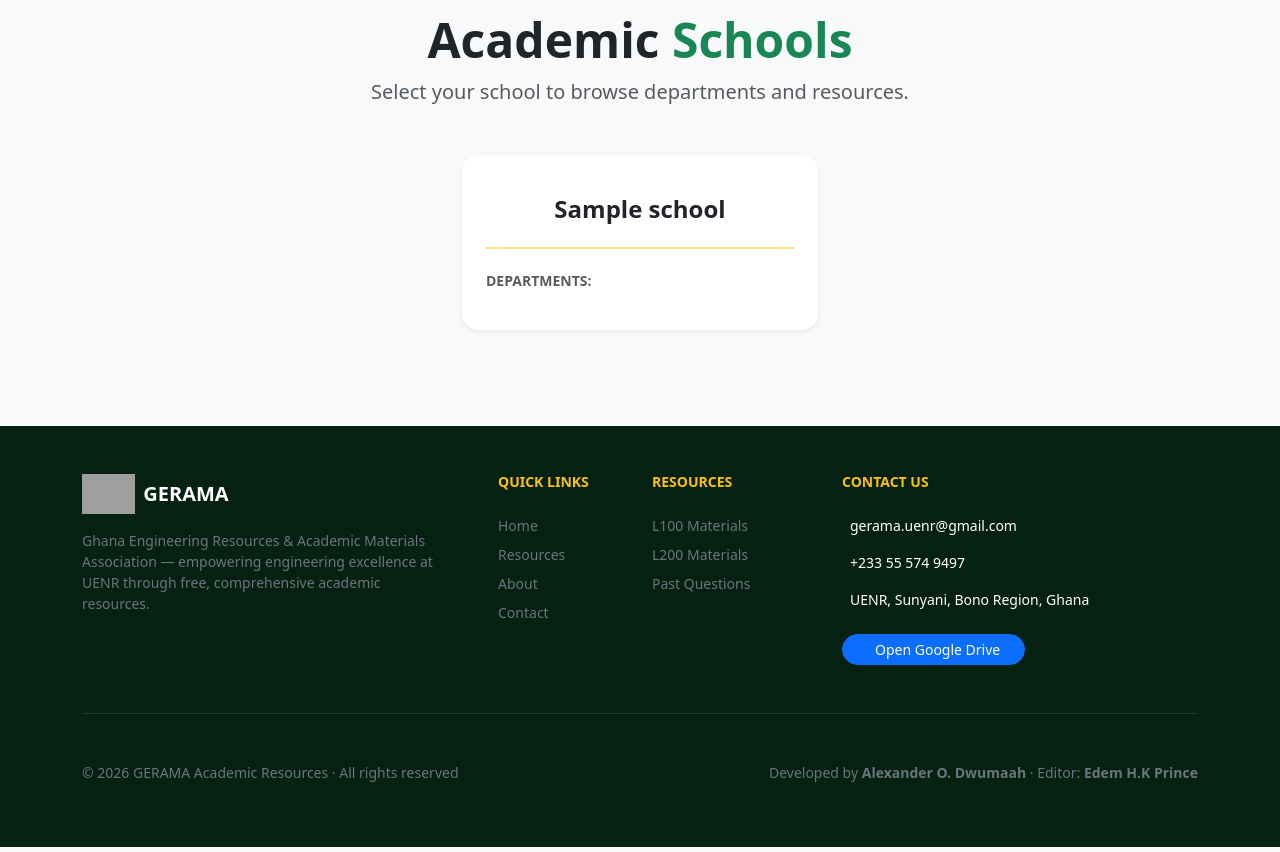
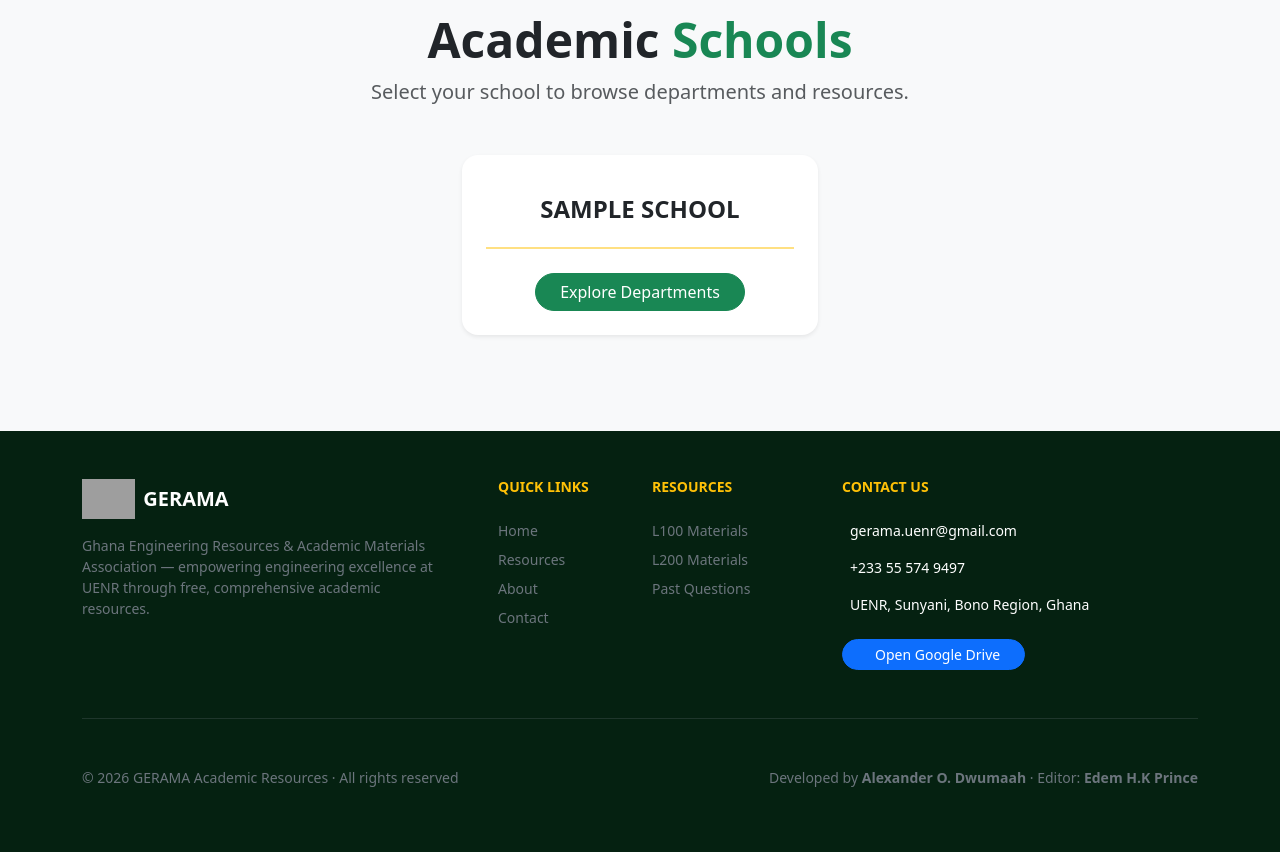
Before and after one commit to teamgerama/TeamGERAMA, a Django app: page /resources/ in a window 1280 px wide. Shown: the part 171-1023 px from the top of the page. Run offline with Django 5.2, Linux system fonts and the light colour scheme; tables that the repository leaves empty hold one stand-in row (values such as "Sample post"); grey boxes are pictures that could not be loaded.

Commit message:
UI: Cleaned up school_list.html and resolved duplicate card elements

```diff
--- a/templates/academy/school_list.html
+++ b/templates/academy/school_list.html
@@ -16,24 +16,19 @@
                     <div class="mb-3 text-success fs-1">
                         <i class="bi bi-mortarboard-fill"></i>
                     </div>
-                    <h4 class="card-title fw-bold">{{ school.name }}</h4>
+                    <h4 class="card-title fw-bold text-uppercase">{{ school.name }}</h4>
                     <hr class="my-4 text-warning border-2 opacity-50">
 
-                    <div class="text-start">
-                        <h6 class="fw-bold small text-uppercase text-muted mb-3">Departments:</h6>
-                        {% for dept in school.department_set.all %}
-                            <div class="mb-3">
-                                <p class="mb-1 fw-bold text-success small">{{ dept.name }}</p>
-                                {% for prog in dept.programme_set.all %}
-                                    <a href="{% url 'programme_detail' prog.pk %}" class="btn btn-link text-decoration-none text-secondary p-0 mb-1 d-block small">
-                                        <i class="bi bi-chevron-right me-1 text-warning"></i> {{ prog.name }}
-                                    </a>
-                                {% endfor %}
-                            </div>
-                        {% endfor %}
-                    </div>
+                    <!-- This is the clean link to the next stage -->
+                    <a href="{% url 'school_detail' school.id %}" class="btn btn-success rounded-pill px-4">
+                        Explore Departments
+                    </a>
                 </div>
             </div>
+        </div>
+        {% empty %}
+        <div class="col-12 text-center">
+            <p class="text-muted">No schools found.</p>
         </div>
         {% endfor %}
     </div>
```
